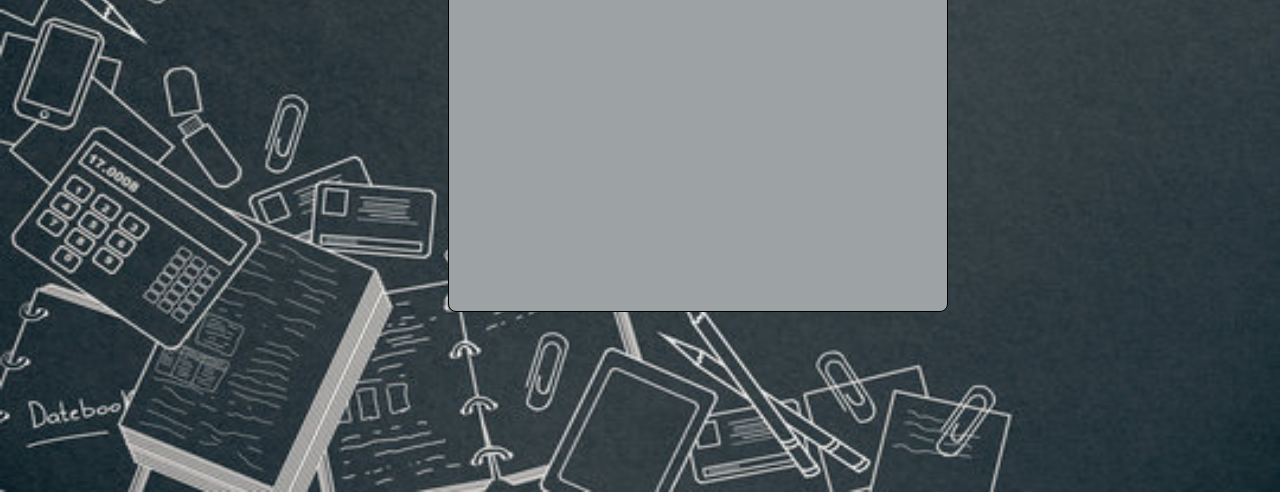
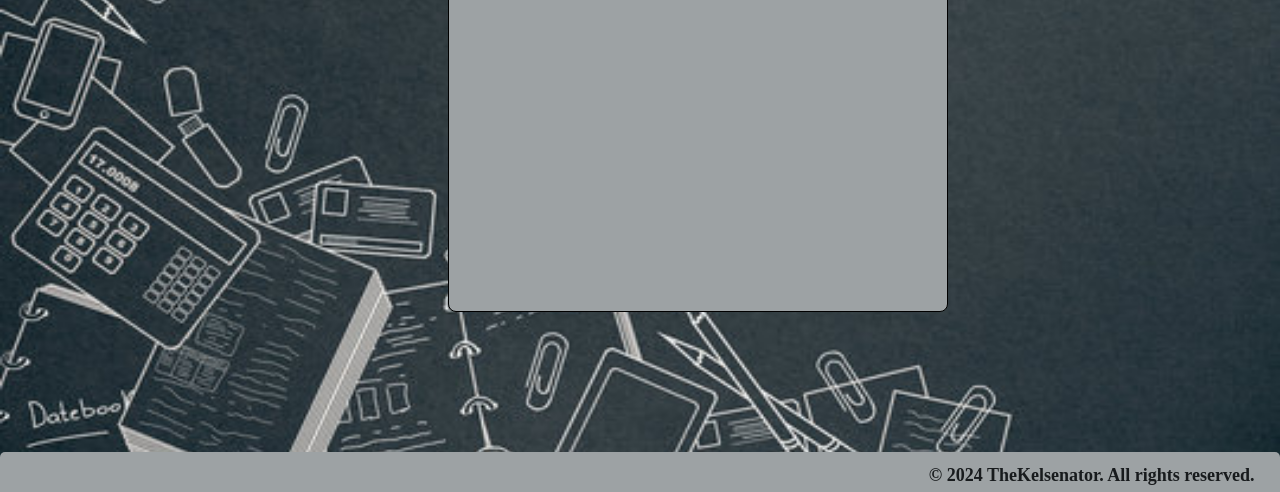
Before and after one commit to TheKelsenator/Web-API-Quiz-04, a plain HTML site: page highscore.html in a window 1280 px wide. Shown: the part 308-800 px from the top of the page. Drawn offline with Linux system fonts and the light colour scheme.

Commit message:
adding footer

```diff
--- a/assets/style.css
+++ b/assets/style.css
@@ -143,6 +143,23 @@ li {
   justify-content: center;
   font-size: 24px;
   margin-top: 20px;
+}
+
+footer {
+  position:fixed;
+  color: #181b1d;
+  background-color: #9da2a4;
+  border-top-left-radius: 5px;
+  border-top-right-radius: 5px;
+  left:0px;
+  bottom:0px;
+  width:100%;
+}
+
+.footer-text {
+  font-size: 18px;
+  padding: 1% 2% .5% 0;
+  float: right;
 }
 
 @media screen and (max-width: 400px) {
--- a/highscore.html
+++ b/highscore.html
@@ -1,11 +1,10 @@
 <!DOCTYPE html>
 <html lang="en">
-
   <head>
-    <meta charset="UTF-8">
-    <meta http-equiv="X-UA-Compatible" content="IE=edge">
-    <meta name="viewport" content="width=device-width, initial-scale=1.0">
-    <link rel="stylesheet" type="text/css" href="assets/style.css">
+    <meta charset="UTF-8" />
+    <meta http-equiv="X-UA-Compatible" content="IE=edge" />
+    <meta name="viewport" content="width=device-width, initial-scale=1.0" />
+    <link rel="stylesheet" type="text/css" href="assets/style.css" />
     <title>High Score</title>
   </head>
 
@@ -19,8 +18,13 @@
         <button id="goBack">Go Back</button>
       </div>
     </div>
+
+    <footer class="footer">
+      <div>
+        <h5 class="footer-text">&copy; 2024 TheKelsenator. All rights reserved.</h5>
+      </div>
+    </footer>
+
     <script src="highscore.js"></script>
-
   </body>
-
 </html>
```
Also changed, not shown: index.html (+5 -1 lines). Lines whose indentation alone changed are shown as unchanged.
